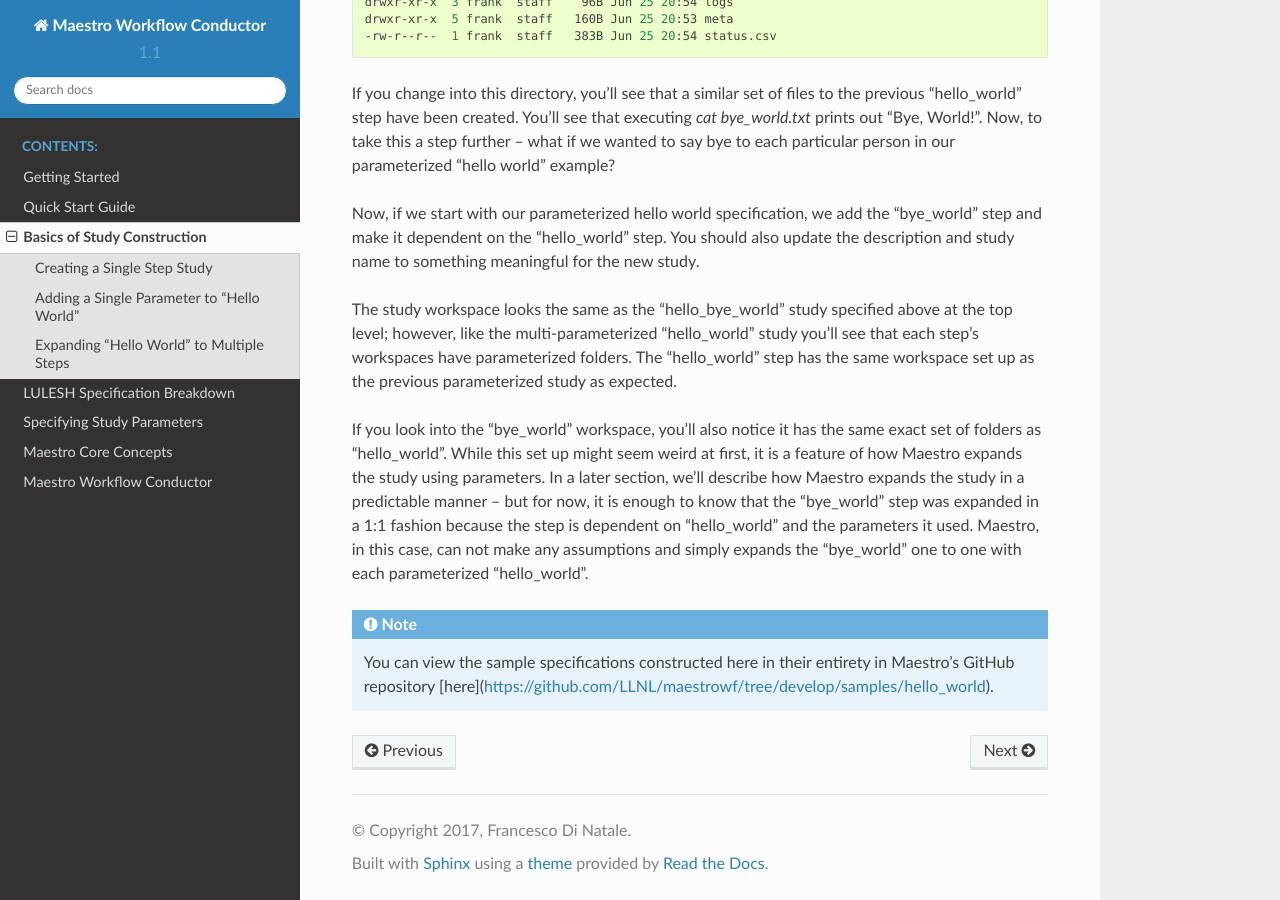
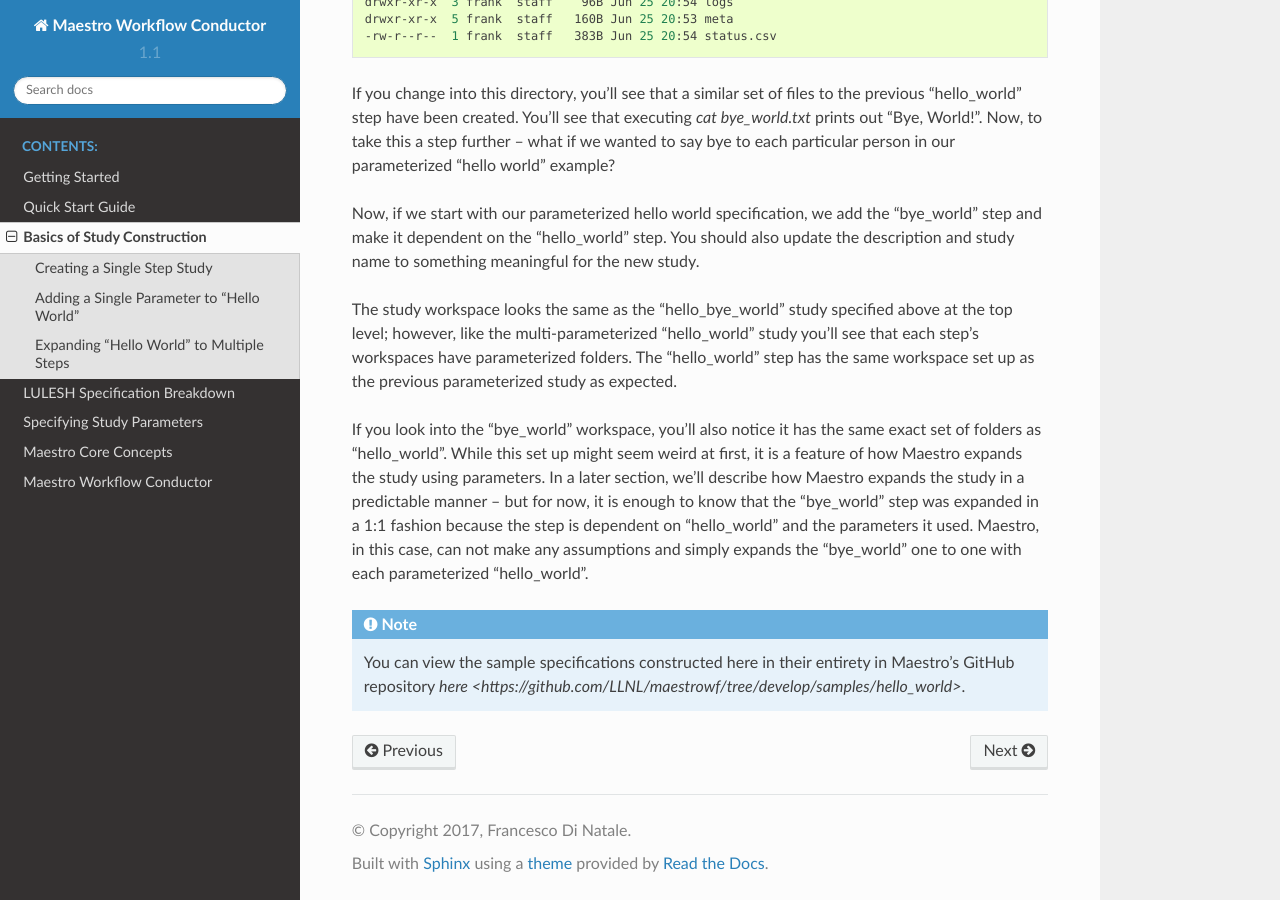
Before and after one commit to LLNL/maestrowf, a Sphinx documentation site: the page built from docs/source/hello_world.rst, in a window 1280 px wide and 900 px high, scrolled down 5748 px. Built offline with Sphinx 7.4.7 and the Read the Docs theme 2.0.0, drawn with Linux system fonts in a browser that asks for light colours.

Commit message:
Correction of link to examples.

```diff
--- a/docs/source/hello_world.rst
+++ b/docs/source/hello_world.rst
@@ -281,4 +281,4 @@
 
 If you look into the "bye_world" workspace, you'll also notice it has the same exact set of folders as "hello_world". While this set up might seem weird at first, it is a feature of how Maestro expands the study using parameters. In a later section, we'll describe how Maestro expands the study in a predictable manner -- but for now, it is enough to know that the "bye_world" step was expanded in a 1:1 fashion because the step is dependent on "hello_world" and the parameters it used. Maestro, in this case, can not make any assumptions and simply expands the "bye_world" one to one with each parameterized "hello_world".
 
-.. note:: You can view the sample specifications constructed here in their entirety in Maestro's GitHub repository [here](https://github.com/LLNL/maestrowf/tree/develop/samples/hello_world).
+.. note:: You can view the sample specifications constructed here in their entirety in Maestro's GitHub repository `here <https://github.com/LLNL/maestrowf/tree/develop/samples/hello_world>`.
```
